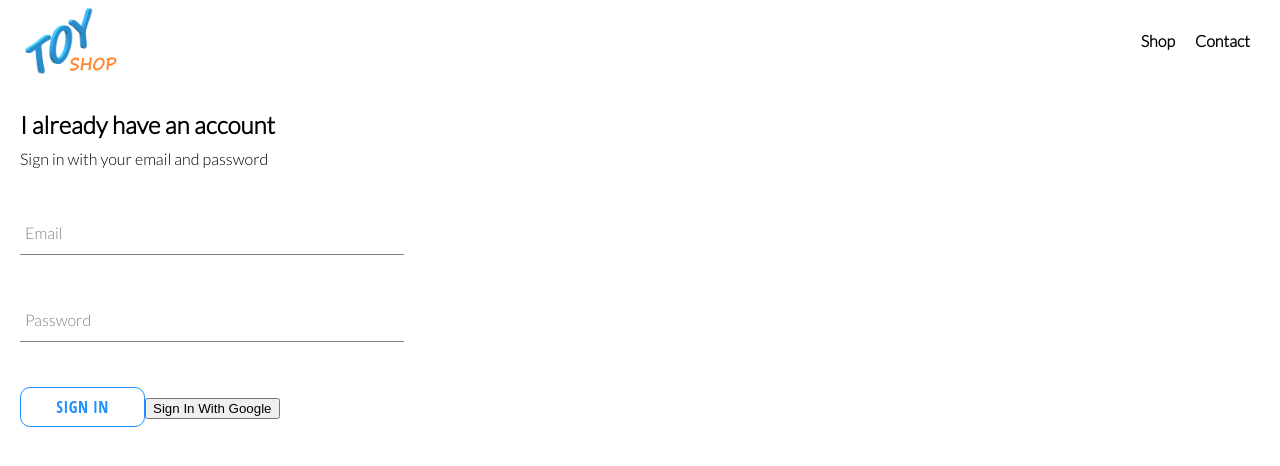
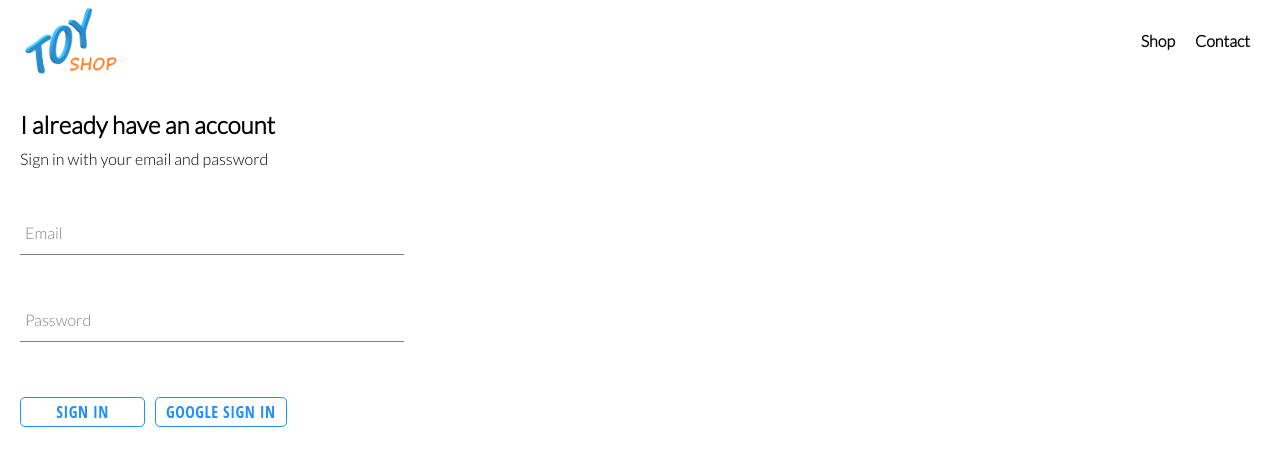
Before and after one commit to yalcinaksakal/toys, a Next.js app: page /auth in a window 1280 px wide. Shown: the top 466 px of the page. Built offline with nearby package versions, Linux system fonts and the light colour scheme.

Commit message:
google sign in pop up

```diff
--- a/components/Auth/SignIn.module.scss
+++ b/components/Auth/SignIn.module.scss
@@ -1,5 +1,6 @@
 .sign-in {
   width: 30vw;
+  min-width: 180px;
   display: flex;
   flex-direction: column;
   .title {
--- a/components/Auth/SignIn.tsx
+++ b/components/Auth/SignIn.tsx
@@ -25,6 +25,7 @@ const SignIn: React.FC = () => {
   const handleGoogleSignIn = async () => {
     authProvider.setCustomParameters({ prompt: "select_account" });
     auth.signInWithPopup(authProvider);
+    // auth.signInWithRedirect(authProvider);
   };
   return (
     <div className={styles["sign-in"]}>
@@ -49,7 +50,10 @@ const SignIn: React.FC = () => {
           required
         />
         <CustomButton type="submit">Sign In</CustomButton>
-        <button onClick={handleGoogleSignIn}>Sign In With Google</button>
+        <CustomButton onClick={handleGoogleSignIn}>
+          Google Sign in
+        </CustomButton>
+        {/* <button onClick={handleGoogleSignIn}>Sign In With Google</button> */}
       </form>
     </div>
   );
--- a/components/CustomButtton/CustomButton.module.scss
+++ b/components/CustomButtton/CustomButton.module.scss
@@ -1,20 +1,21 @@
 .custom-button {
   min-width: 125px;
   width: auto;
-  height: 40px;
+  height: 30px;
   letter-spacing: 0.5px;
-  line-height: 38px;
-  padding: 0 15px;
+  line-height: 28px;
+  padding: 0 10px;
   font-size: 16px;
   background: transparent;
   border: 1px solid dodgerblue;
-  border-radius: 10px;
+  border-radius: 5px;
   color: dodgerblue;
   text-transform: uppercase;
   font-family: "Open Sans Condensed";
   font-weight: bolder;
-
+  margin: 10px 10px 0 0;
   cursor: pointer;
+  transition: all 0.2s ease-out;
 
   &:hover {
     background-color: orange;
--- a/components/CustomButtton/CustomButton.tsx
+++ b/components/CustomButtton/CustomButton.tsx
@@ -1,7 +1,8 @@
 import styles from "./CustomButton.module.scss";
 
 const CustomButton: React.FC<{
-  type: "button" | "submit" | "reset" | undefined;
+  type?: "button" | "submit" | "reset" | undefined;
+  onClick?: () => {};
 }> = ({ children, ...otherProps }) => (
   <button className={styles["custom-button"]} {...otherProps}>
     {children}
--- a/utils/firebase.utils.ts
+++ b/utils/firebase.utils.ts
@@ -11,13 +11,11 @@ const config = {
   appId: "1:529833171300:web:570208f8edefbcc51fc271",
   measurementId: "G-TQX69WECCY",
 };
-
-firebase.initializeApp(config);
+if (!firebase.apps.length) firebase.initializeApp(config);
 
 export const auth = firebase.auth();
 export const firestore = firebase.firestore();
 
 export const authProvider = new firebase.auth.GoogleAuthProvider();
 
-
 export default firebase;
```
